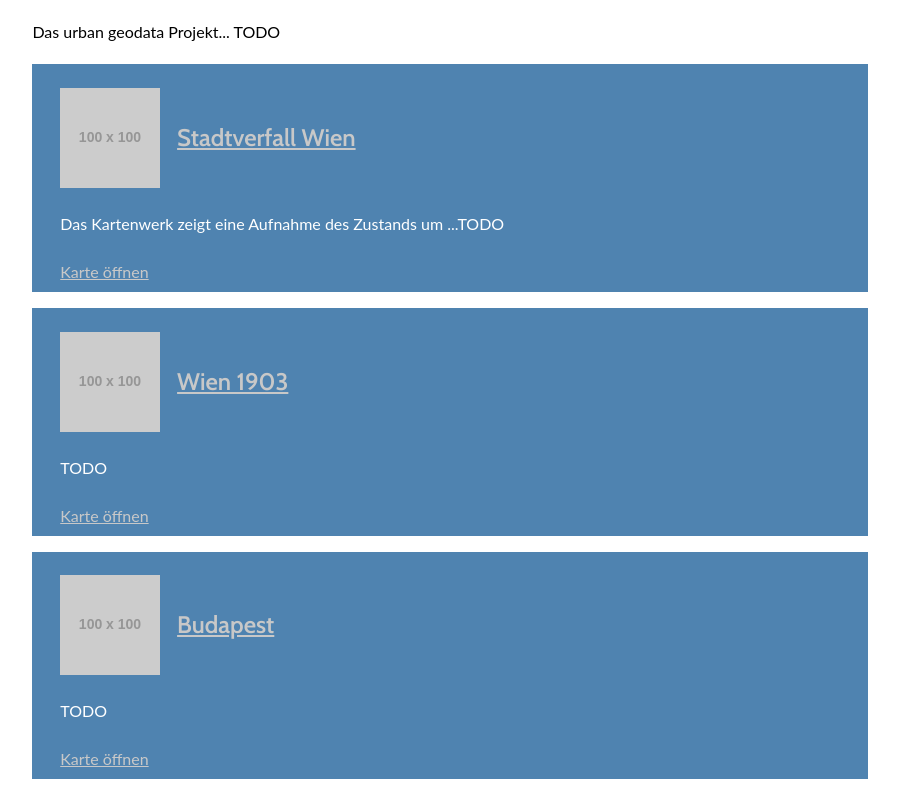
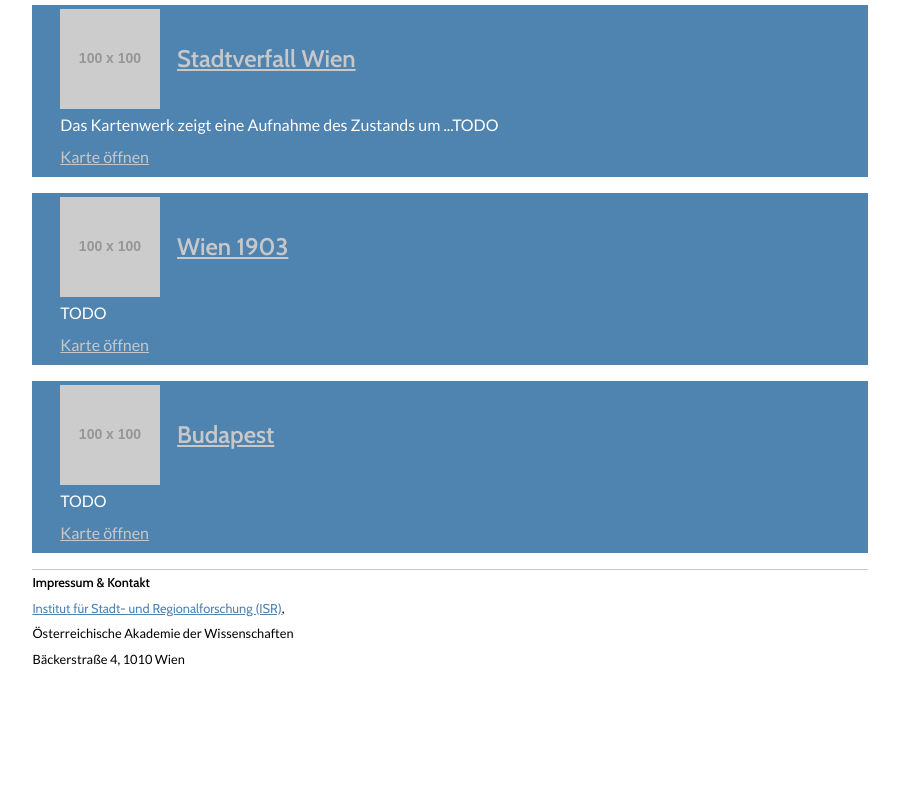
Before and after one commit to m4x300/urban_geodata_website, an Eleventy site: page index.njk in a window 1280 px wide. Shown: the part 91-878 px from the top of the page, without its empty margins (190-1089 px from the left). After the commit the page ends 800 px from the top, so only its background shows below. Built offline with nearby package versions, Linux system fonts and the light colour scheme; Eleventy itself is replaced by a stand-in of ours; files that its build step writes are made by us from their sources; placeholder pictures from the web are drawn by us.

Commit message:
add Lato font, CSS reset

```diff
--- a/static/style.css
+++ b/static/style.css
@@ -1,44 +1,121 @@
 /* cabin-regular - latin */
 @font-face {
-    font-display: swap; /* Check https://developer.mozilla.org/en-US/docs/Web/CSS/@font-face/font-display for other options. */
+    font-display: swap;
     font-family: 'Cabin';
     font-style: normal;
     font-weight: 400;
-    src: url('/fonts/cabin-v27-latin-regular.woff2') format('woff2'); /* Chrome 36+, Opera 23+, Firefox 39+, Safari 12+, iOS 10+ */
+    src: url('/fonts/cabin-v27-latin-regular.woff2') format('woff2');
 }
 
 /* cabin-italic - latin */
 @font-face {
-    font-display: swap; /* Check https://developer.mozilla.org/en-US/docs/Web/CSS/@font-face/font-display for other options. */
+    font-display: swap;
     font-family: 'Cabin';
     font-style: italic;
     font-weight: 400;
-    src: url('/fonts/cabin-v27-latin-italic.woff2') format('woff2'); /* Chrome 36+, Opera 23+, Firefox 39+, Safari 12+, iOS 10+ */
+    src: url('/fonts/cabin-v27-latin-italic.woff2') format('woff2');
 }
 
 /* cabin-600 - latin */
 @font-face {
-    font-display: swap; /* Check https://developer.mozilla.org/en-US/docs/Web/CSS/@font-face/font-display for other options. */
+    font-display: swap;
     font-family: 'Cabin';
     font-style: normal;
     font-weight: 600;
-    src: url('/fonts/cabin-v27-latin-600.woff2') format('woff2'); /* Chrome 36+, Opera 23+, Firefox 39+, Safari 12+, iOS 10+ */
+    src: url('/fonts/cabin-v27-latin-600.woff2') format('woff2');
+}
+
+/* lato-regular - latin */
+@font-face {
+    font-display: swap;
+    /* Check https://developer.mozilla.org/en-US/docs/Web/CSS/@font-face/font-display for other options. */
+    font-family: 'Lato';
+    font-style: normal;
+    font-weight: 400;
+    src: url('/fonts/lato-v24-latin-regular.woff2') format('woff2');
+    /* Chrome 36+, Opera 23+, Firefox 39+, Safari 12+, iOS 10+ */
+}
+
+/* lato-italic - latin */
+@font-face {
+    font-display: swap;
+    /* Check https://developer.mozilla.org/en-US/docs/Web/CSS/@font-face/font-display for other options. */
+    font-family: 'Lato';
+    font-style: italic;
+    font-weight: 400;
+    src: url('/fonts/lato-v24-latin-italic.woff2') format('woff2');
+    /* Chrome 36+, Opera 23+, Firefox 39+, Safari 12+, iOS 10+ */
+}
+
+/* lato-700 - latin */
+@font-face {
+    font-display: swap;
+    /* Check https://developer.mozilla.org/en-US/docs/Web/CSS/@font-face/font-display for other options. */
+    font-family: 'Lato';
+    font-style: normal;
+    font-weight: 700;
+    src: url('/fonts/lato-v24-latin-700.woff2') format('woff2');
+    /* Chrome 36+, Opera 23+, Firefox 39+, Safari 12+, iOS 10+ */
 }
 
 
-* {
+/** CSS Reset
+ based on https://www.joshwcomeau.com/css/custom-css-reset/
+*/
+
+*,
+*::before,
+*::after {
     box-sizing: border-box;
 }
+
+* {
+    margin: 0;
+}
+
+body {
+    line-height: 1.5;
+    -webkit-font-smoothing: antialiased;
+}
+
+img,
+picture,
+video,
+canvas,
+svg {
+    display: block;
+    max-width: 100%;
+}
+
+input,
+button,
+textarea,
+select {
+    font: inherit;
+}
+
+p,
+h1,
+h2,
+h3,
+h4,
+h5,
+h6 {
+    overflow-wrap: break-word;
+}
+
+/** Default styles */
+
 :root {
     --rgb-blue: 79, 131, 176;
     --color-blue: rgb(var(--rgb-blue));
-    --color-white: rgb(255,255,255);
-    --color-gray: rgb(200,200,200);
+    --color-white: rgb(255, 255, 255);
+    --color-gray: rgb(200, 200, 200);
     --color-primary: var(--color-blue);
     --color-primary--text: var(--color-white);
 
     --font-fallback: "Helvetica Neue", Arial, "Noto Sans", sans-serif, "Apple Color Emoji", "Segoe UI Emoji", "Segoe UI Symbol", "Noto Color Emoji";
-    --font-primary: Cabin, var(--font-fallback);
+    --font-display: Cabin, var(--font-fallback);
     --font-default: Lato, var(--font-fallback);
 
     font-size: 16px;
@@ -46,8 +123,11 @@
 }
 
 
-h1, h2, h3, h4 {
-    font-family: var(--font-primary);
+h1,
+h2,
+h3,
+h4 {
+    font-family: var(--font-display);
 }
 
 a[href] {
@@ -55,7 +135,8 @@
 }
 
 
-main, footer {
+main,
+footer {
     max-width: 90ch;
     margin-inline: auto;
     line-height: 2;
@@ -70,8 +151,9 @@
     font-size: 0.8rem;
 }
 
-nav a, footer a {
-    font-family: var(--font-primary);
+nav a,
+footer a {
+    font-family: var(--font-display);
 }
 
 nav {
@@ -82,15 +164,19 @@
     padding: 1rem 0;
 }
 
+/** Element Styles */
+
 .map-card {
     background-color: var(--color-primary);
     color: var(--color-primary--text);
     padding: 0.25rem 3ch;
 }
+
 .map-card a {
     color: var(--color-gray);
 }
-.map-card + .map-card {
+
+.map-card+.map-card {
     margin-top: 1rem;
 }
 
```
Also changed, not shown: static/fonts/lato-v24-latin-700.woff2 (added), static/fonts/lato-v24-latin-italic.woff2 (added), static/fonts/lato-v24-latin-regular.woff2 (added). Lines whose indentation alone changed are shown as unchanged.
